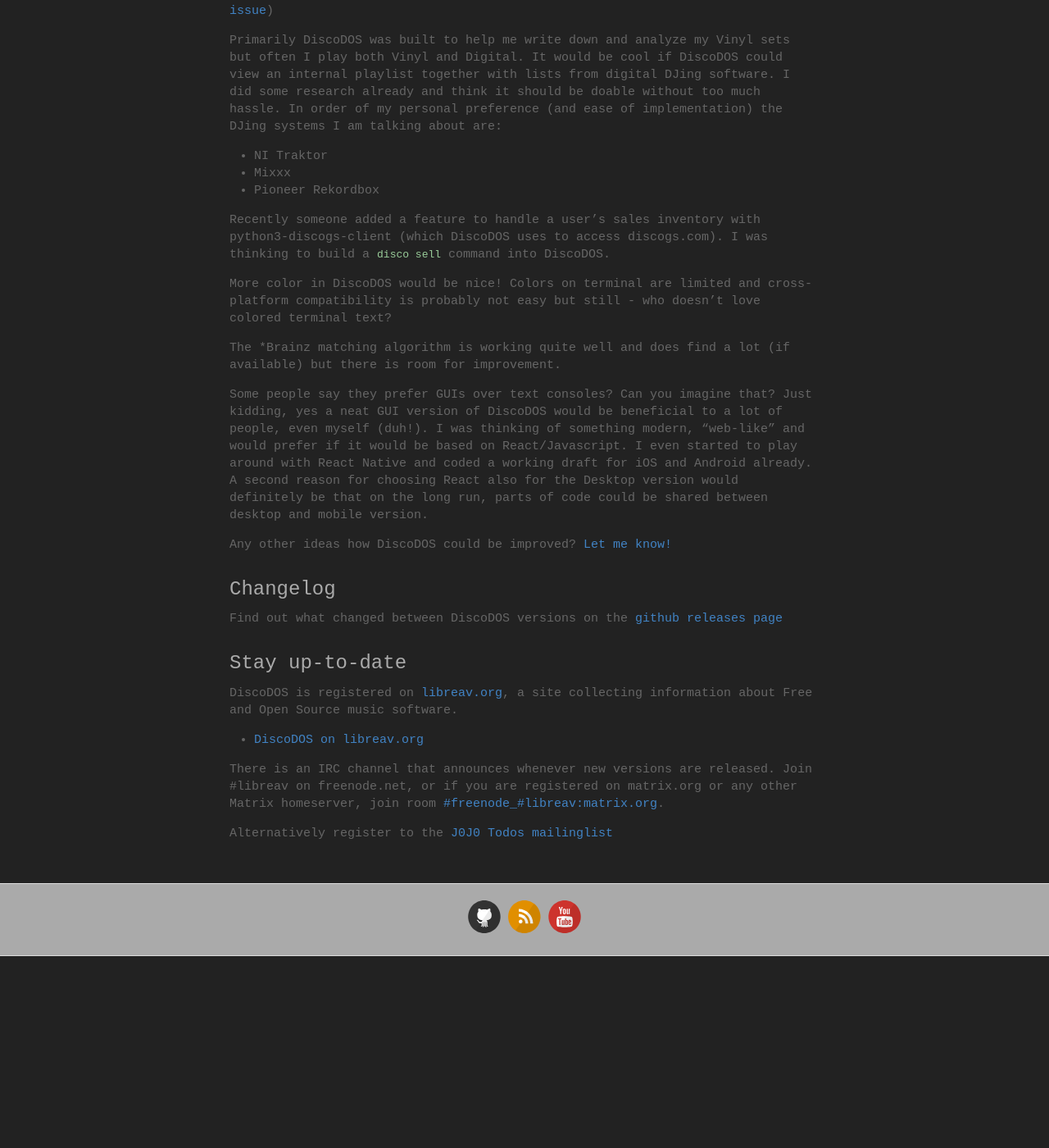
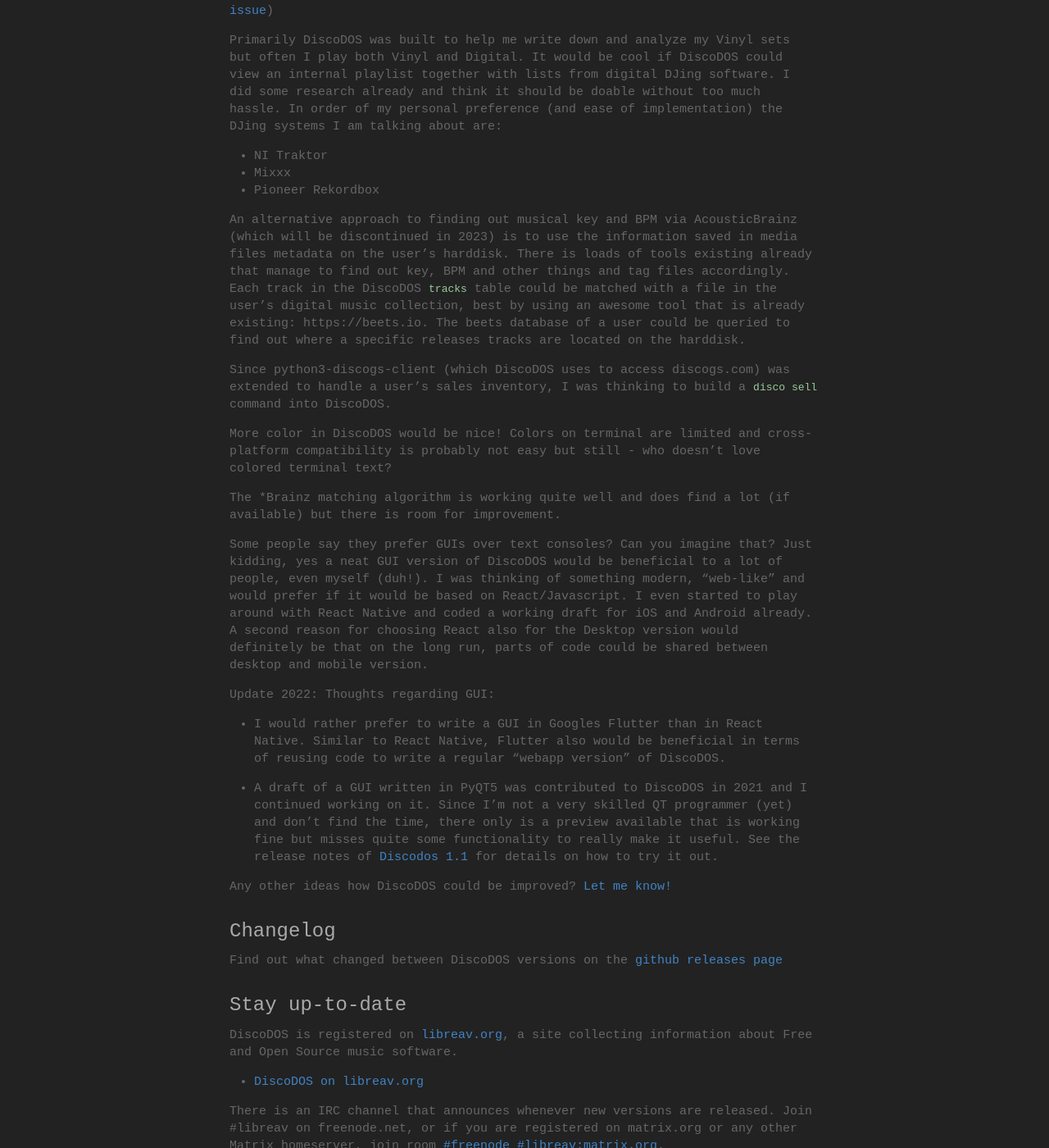
Before and after one commit to JOJ0/discodos, a Jekyll site: the page built from docs/index.md, in a window 1280 px wide and 1400 px high, scrolled down 2531 px. Shown: the whole window at 82% size. Built offline with Jekyll 4.4.1, drawn with Linux system fonts in a browser that asks for light colours; some web fonts are replaced; before the commit the page ends 3697 px from its top, so only the background shows below that.

Commit message:
Update roadmap chapter on website
with ideas around GUI and using beets to access media files metadata.

```diff
--- a/docs/index.md
+++ b/docs/index.md
@@ -75,9 +75,18 @@
   - Mixxx
   - Pioneer Rekordbox
 
-Recently someone added a feature to handle a user's sales inventory with
-python3-discogs-client (which DiscoDOS uses to access discogs.com). I was
-thinking to build a `disco sell` command into DiscoDOS.
+An alternative approach to finding out musical key and BPM via AcousticBrainz
+(which will be discontinued in 2023) is to use the information saved in media
+files metadata on the user's harddisk. There is loads of tools existing already
+that manage to find out key, BPM and other things and tag files accordingly.
+Each track in the DiscoDOS `tracks` table could be matched with a file in the
+user's digital music collection, best by using an awesome tool that is already
+existing: https://beets.io. The beets database of a user could be queried to
+find out where a specific releases tracks are located on the harddisk.
+
+Since python3-discogs-client (which DiscoDOS uses to access discogs.com) was
+extended to handle a user's sales inventory, I was thinking to build a `disco
+sell` command into DiscoDOS.
 
 More color in DiscoDOS would be nice! Colors on terminal are limited and
 cross-platform compatibility is probably not easy but still - who doesn't
@@ -94,6 +103,19 @@
 already. A second reason for choosing React also for the Desktop version
 would definitely be that on the long run, parts of code could be shared
 between desktop and mobile version.
+
+Update 2022: Thoughts regarding GUI:
+
+- I would rather prefer to write a GUI in Googles Flutter than in React Native.
+Similar to React Native, Flutter also would be beneficial in terms of reusing
+code to write a regular "webapp version" of DiscoDOS.
+
+- A draft of a GUI written in PyQT5 was contributed to DiscoDOS in 2021 and I
+continued working on it. Since I'm not a very skilled QT programmer (yet) and
+don't find the time, there only is a preview available that is working fine but
+misses quite some functionality to really make it useful. See the release notes
+of [Discodos 1.1](https://github.com/JOJ0/discodos/releases/tag/v1.1) for
+details on how to try it out.
 
 Any other ideas how DiscoDOS could be improved? [Let me
 know!](https://github.com/JOJ0/discodos/issues)
```
